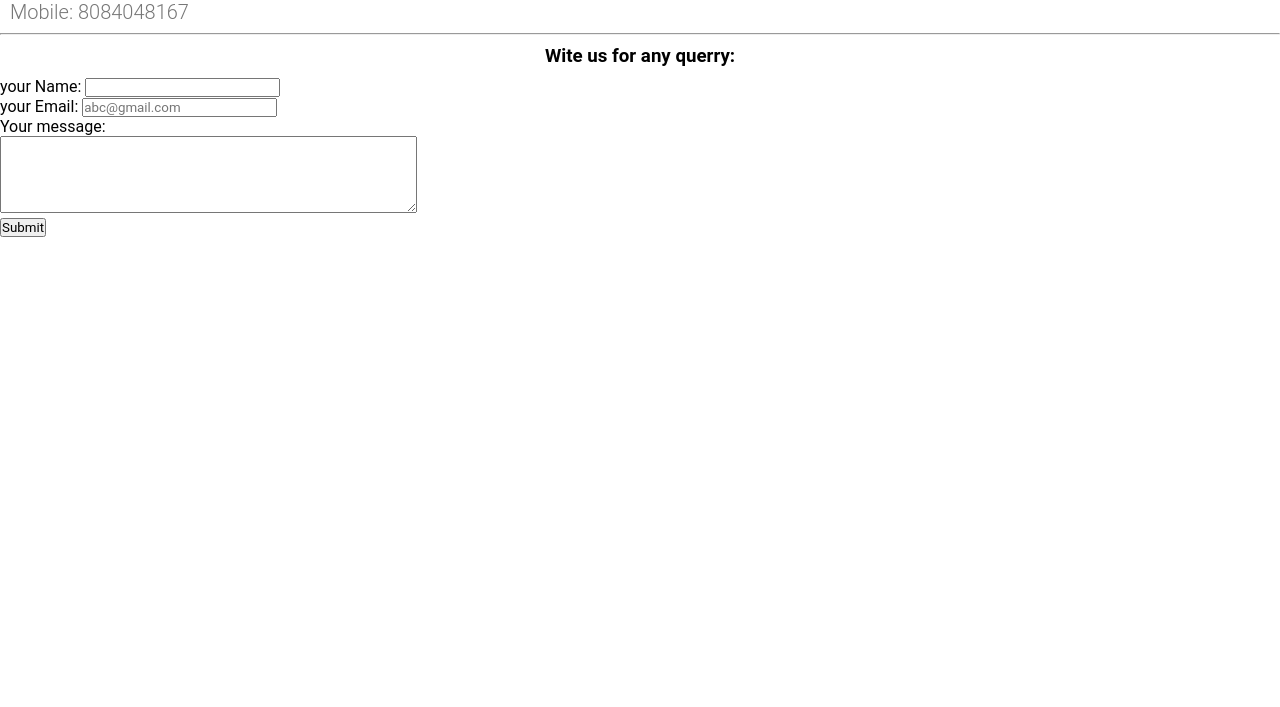
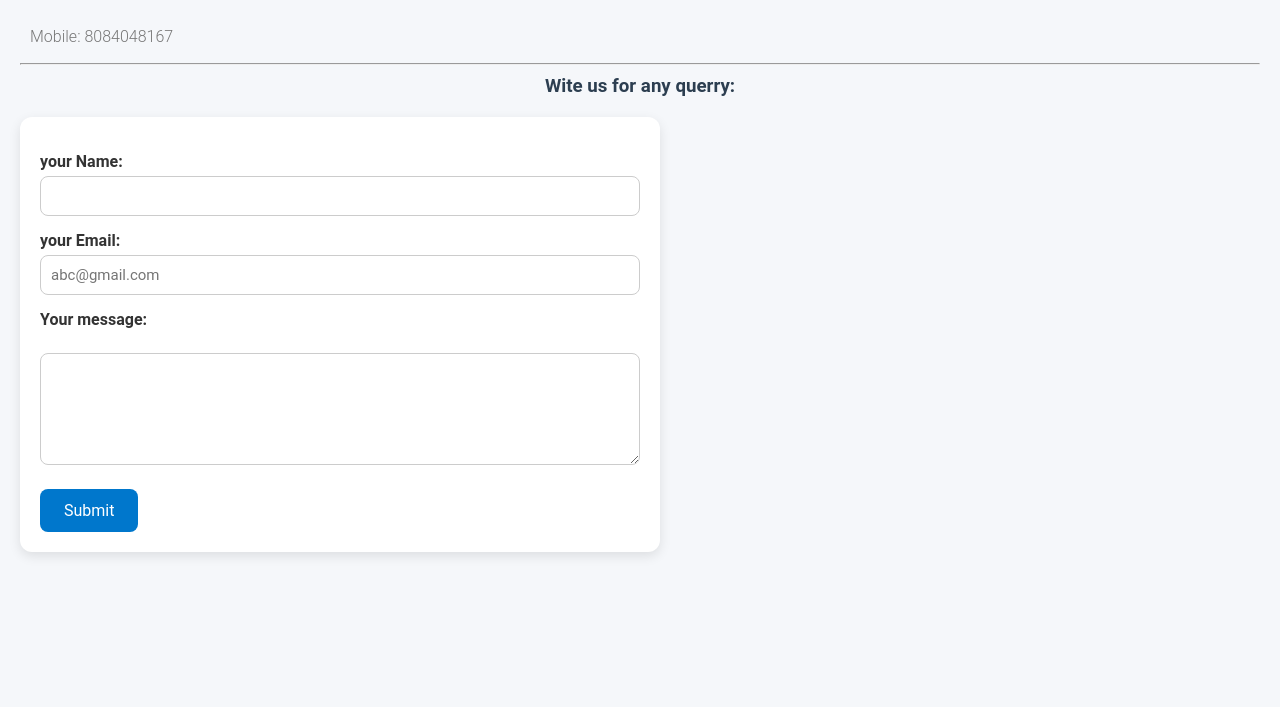
Before and after one commit to Tanfeez305204/StarPublicSchool.edu, a website: page public/contact.html in a window 1280 px wide. Shown: the part 93-800 px from the top of the page. Drawn offline with Linux system fonts and the light colour scheme; files that its build step writes are made by us from their sources.

Commit message:
result uploaded

```diff
--- a/public/contact.html
+++ b/public/contact.html
@@ -5,7 +5,7 @@
     <meta http-equiv="X-UA-Compatible" content="IE=edge">
     <meta name="viewport" content="width=device-width, initial-scale=1.0">
     <title>Contact Us</title>
-    <link rel="stylesheet" href="css/style.css">
+    <link rel="stylesheet" href="style.css">
 </head>
 <body>
     <h3>Contact us </h3>
--- a/public/style.css
+++ b/public/style.css
@@ -335,3 +335,75 @@ border-radius: 10px;
     transform: translateX(-50%);
   }
 }
+
+/*contact uss
+/* style.css */
+
+body {
+  font-family: Arial, sans-serif;
+  background-color: #f5f7fa;
+  margin: 0;
+  padding: 20px;
+  color: #333;
+}
+
+h3 {
+  color: #2c3e50;
+  margin-bottom: 10px;
+}
+
+p {
+  font-size: 16px;
+  margin: 5px 0;
+}
+
+a {
+  color: #0077cc;
+  text-decoration: none;
+}
+
+a:hover {
+  text-decoration: underline;
+}
+
+form {
+  background-color: #ffffff;
+  padding: 20px;
+  border-radius: 12px;
+  box-shadow: 0 4px 12px rgba(0, 0, 0, 0.1);
+  max-width: 600px;
+  margin-top: 20px;
+}
+
+label {
+  display: block;
+  margin-top: 15px;
+  font-weight: 600;
+}
+
+input[type="text"],
+textarea {
+  width: 100%;
+  padding: 10px;
+  margin-top: 5px;
+  border: 1px solid #ccc;
+  border-radius: 8px;
+  font-size: 15px;
+  resize: vertical;
+  box-sizing: border-box;
+}
+
+input[type="submit"] {
+  margin-top: 20px;
+  background-color: #0077cc;
+  color: white;
+  border: none;
+  padding: 12px 24px;
+  font-size: 16px;
+  border-radius: 8px;
+  cursor: pointer;
+}
+
+input[type="submit"]:hover {
+  background-color: #005fa3;
+}
```
Also changed, not shown: public/result.html (+20 -4 lines).
